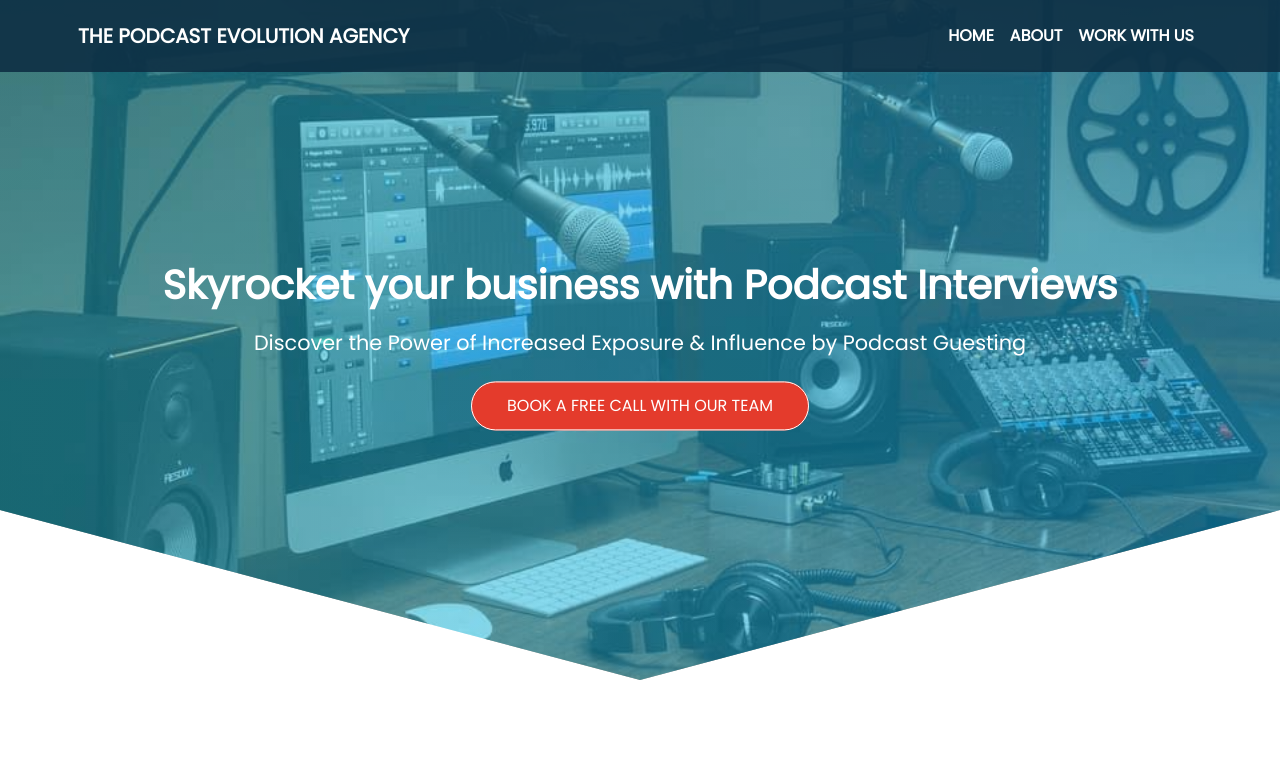
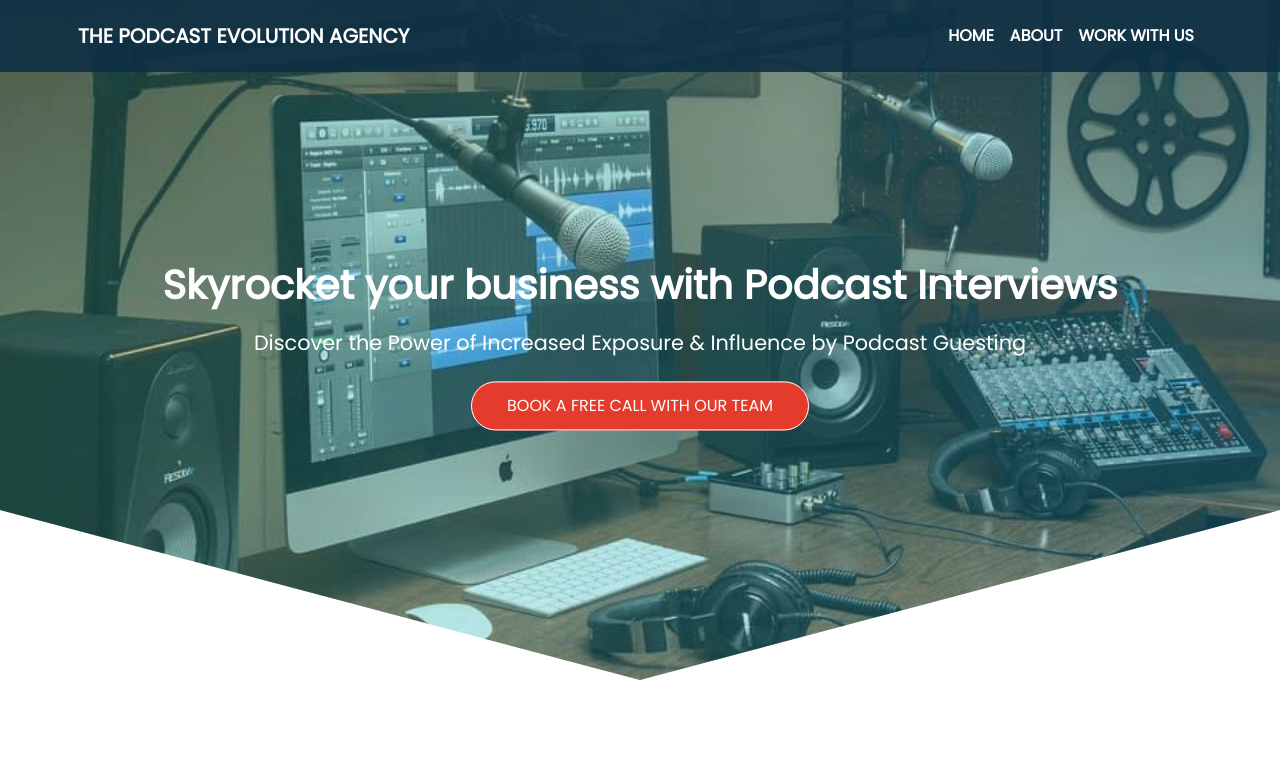
Before and after one commit to SaiprasadKounder/PEA.github.io, a plain HTML site: page index.html in a window 1280 px wide. Shown: the top 767 px of the page. Drawn offline with nearby package versions, Linux system fonts and the light colour scheme.

Commit message:
Update style.css

```diff
--- a/css/style.css
+++ b/css/style.css
@@ -6,7 +6,7 @@
 .header{
 	width: 100%;
 	height: auto;
-	background-image:linear-gradient(rgba(0,168,255,0.3),rgba(0,168,255,0.3)),url('../image/pc4.jpg');
+	background-image:url('../image/pc4.jpg');
 	background-repeat: no-repeat;
 	background-size: 100% 100%;
 	clip-path: polygon(100% 0%,100% 100%,100% 100%,0% 100%,0% 0%);
```
